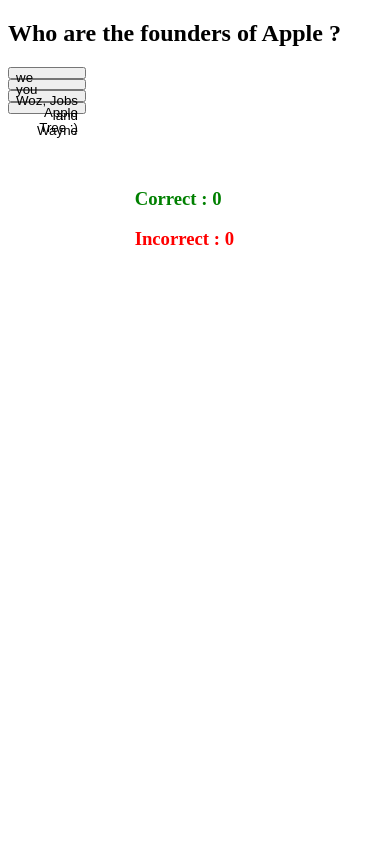
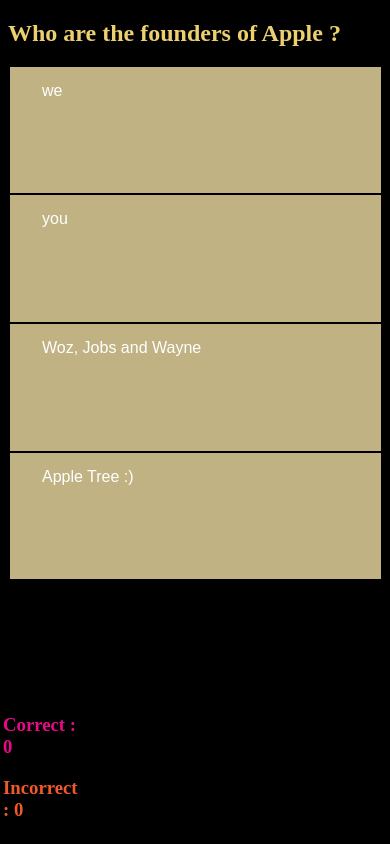
Before and after one commit to CEOATbetrworld/quizAppReact, a plain HTML site: page index.html in a window 390 px wide. Drawn offline with nearby package versions, Linux system fonts and the light colour scheme.

Commit message:
made responsive and improved visuals

```diff
--- a/css/style.css
+++ b/css/style.css
@@ -1,20 +1,52 @@
+body{
+   background-color:black;
+}
+h2{
+  color:#ECD06F;
+}
+
 .options button {
-  height: 3vw;
-  width: 20vw;
+  background-color:  #c0b283;
+  border: none;
+  color: White;
+  padding: 15px 32px;
+  text-align: center;
+  text-decoration: none;
   display: flex;
-  text-align: right;
+  font-size: 16px;
+  width: 30vw;
+  margin: 2px;
+}
+
+.options button:hover {
+    box-shadow: 0 12px 16px 0 rgba(0,0,0,0.24), 0 17px 50px 0 rgba(0,0,0,0.19);
 }
 
 .ScoreBoard :nth-child(1) {
-  color: green;
+  color: #e80a89;
 }
 
 .ScoreBoard :nth-child(2) {
-  color: red;
+  color: #f05a28;
 }
 
 .ScoreBoard {
   position: absolute;
-  top: 20vh;
+  top: 25vh;
   right: 40vw;
 }
+
+@media only screen and (max-width: 768px) {
+  .options button {
+    width: 95vw;
+    height: 15vh;
+    margin: 2px;
+  }
+
+  .ScoreBoard {
+    position: absolute;
+    top: 80vh;
+    right: 75vw;
+    margin:20px;
+  }
+}
```
